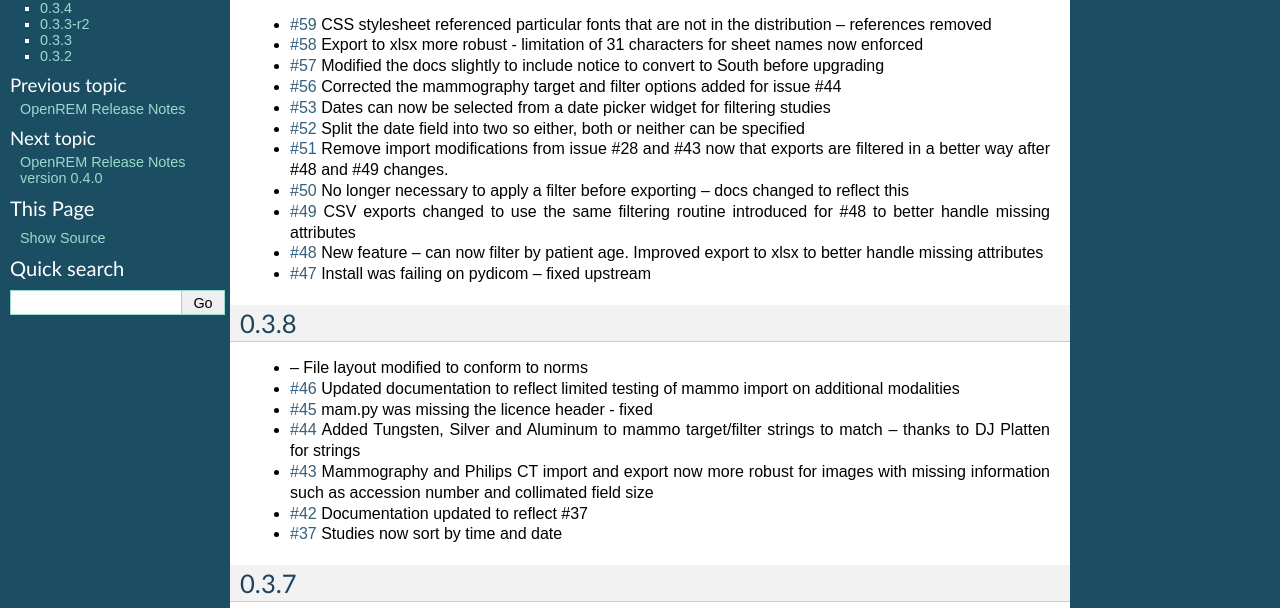
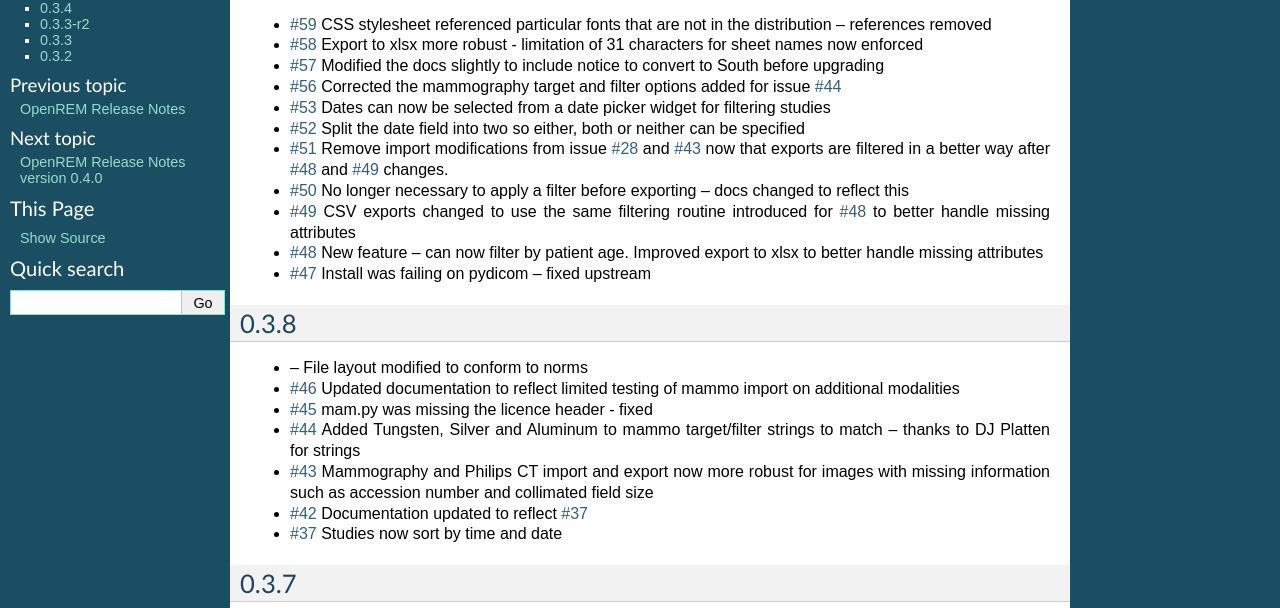
Before and after one commit to ckswilliams/modOpenREM, a Sphinx documentation site: the page built from docs/changes.rst, in a window 1280 px wide. Shown: the part 202-810 px from the top of the page. Built offline with Sphinx 7.4.7, drawn with Linux system fonts in a browser that asks for light colours.

```diff
--- a/docs/changes.rst
+++ b/docs/changes.rst
@@ -11,12 +11,12 @@ OpenREM version history
 * `#59`_   CSS stylesheet referenced particular fonts that are not in the distribution -- references removed
 * `#58`_   Export to xlsx more robust - limitation of 31 characters for sheet names now enforced
 * `#57`_   Modified the docs slightly to include notice to convert to South before upgrading
-* `#56`_   Corrected the mammography target and filter options added for issue #44
+* `#56`_   Corrected the mammography target and filter options added for issue `#44`_
 * `#53`_   Dates can now be selected from a date picker widget for filtering studies
 * `#52`_   Split the date field into two so either, both or neither can be specified
-* `#51`_   Remove import modifications from issue #28 and #43 now that exports are filtered in a better way after #48 and #49 changes.
+* `#51`_   Remove import modifications from issue `#28`_ and `#43`_ now that exports are filtered in a better way after `#48`_ and `#49`_ changes.
 * `#50`_   No longer necessary to apply a filter before exporting -- docs changed to reflect this
-* `#49`_   CSV exports changed to use the same filtering routine introduced for #48 to better handle missing attributes
+* `#49`_   CSV exports changed to use the same filtering routine introduced for `#48`_ to better handle missing attributes
 * `#48`_   New feature -- can now filter by patient age. Improved export to xlsx to better handle missing attributes
 * `#47`_   Install was failing on pydicom -- fixed upstream
 
@@ -28,7 +28,7 @@ OpenREM version history
 * `#45`_   mam.py was missing the licence header - fixed
 * `#44`_   Added Tungsten, Silver and Aluminum to mammo target/filter strings to match -- thanks to DJ Platten for strings
 * `#43`_   Mammography and Philips CT import and export now more robust for images with missing information such as accession number and collimated field size
-* `#42`_   Documentation updated to reflect #37
+* `#42`_   Documentation updated to reflect `#37`_
 * `#37`_   Studies now sort by time and date
 
 
```
